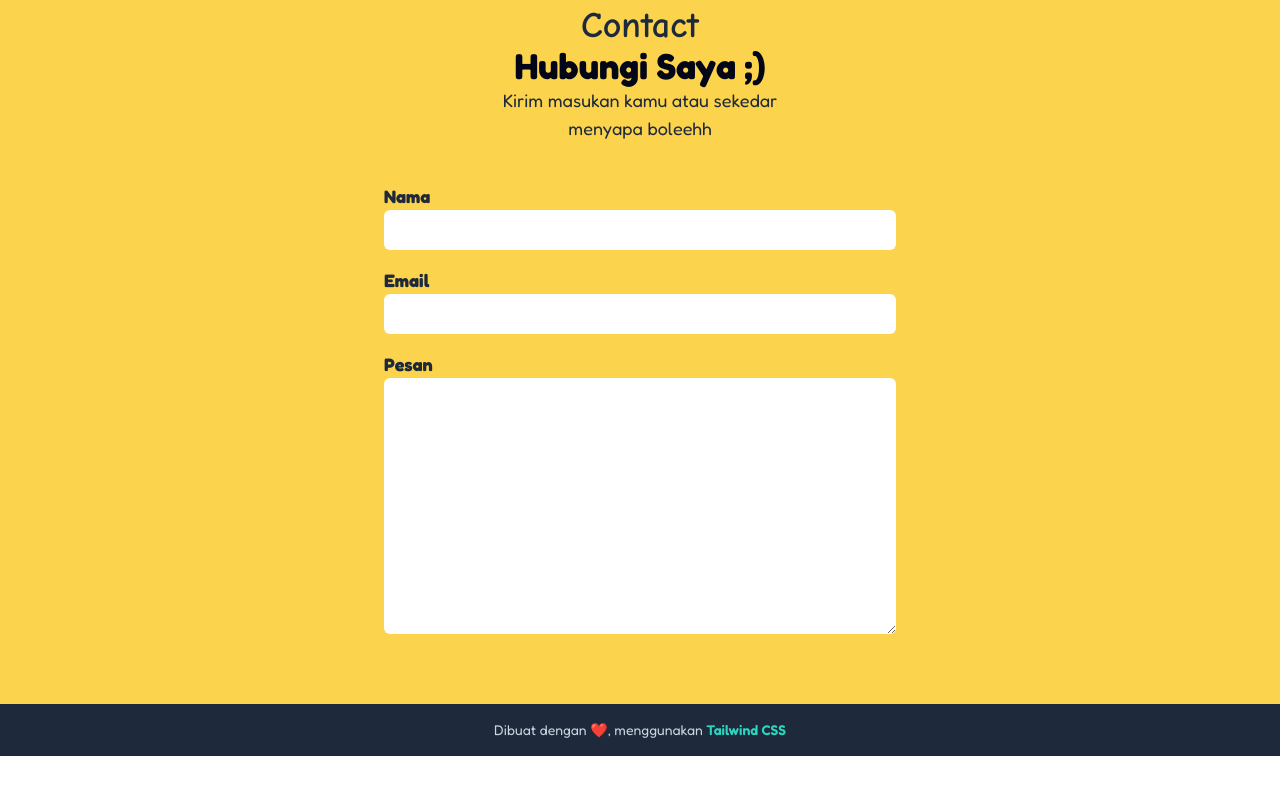
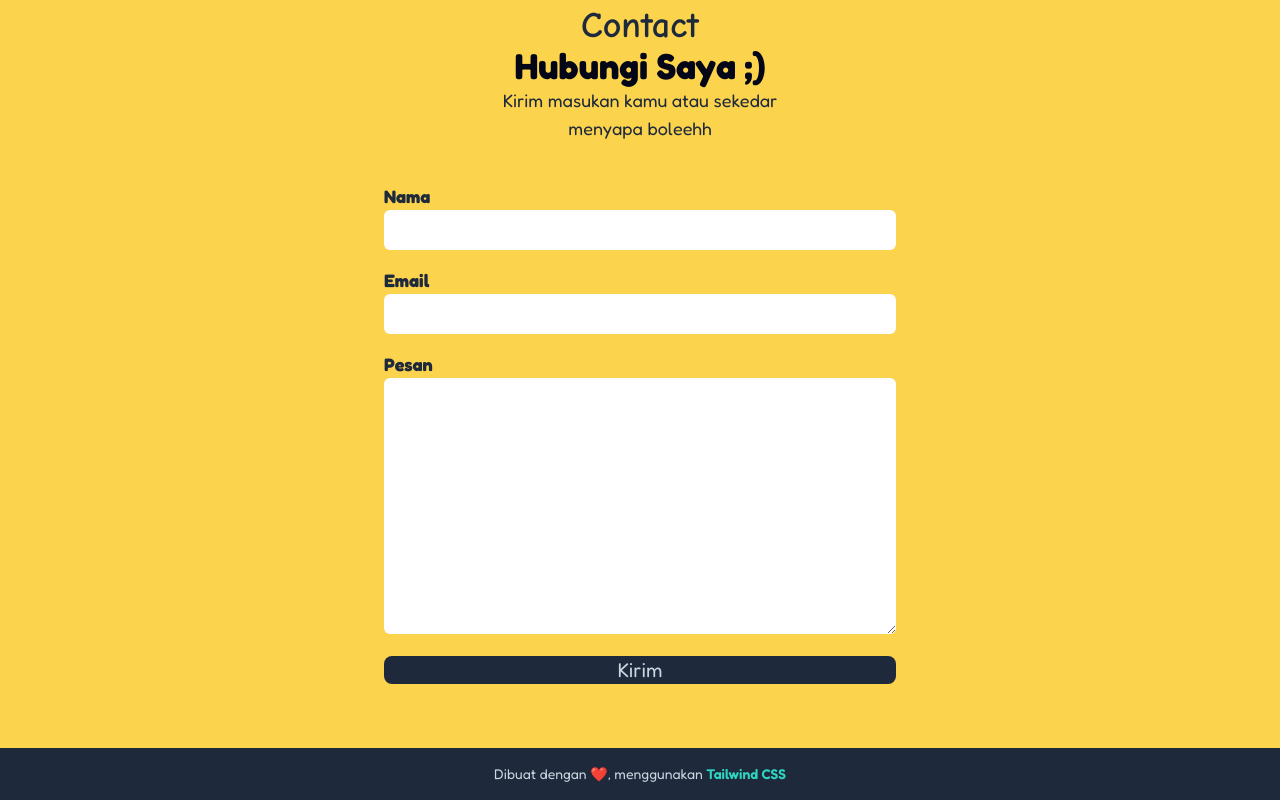
Before and after one commit to lutfiismail52/gabut, a website: page index.html in a window 1280 px wide. Shown: the part 3899-4699 px from the top of the page. Before the commit the page ends 4655 px from the top, so only its background shows below. Drawn offline with nearby package versions, Linux system fonts and the light colour scheme.

Commit message:
menambahkan tombol submit pada form

```diff
--- a/index.html
+++ b/index.html
@@ -176,6 +176,8 @@
             <input type="email" name="email" id="email" class="w-full rounded-md p-2 focus:outline-none">
             <label for="pesan" class="block font-bold text-lg text-slate-800 mt-4">Pesan</label>
             <textarea name="pesan" id="pesan" class="w-full h-64 rounded-md p-2 focus:outline-none"></textarea>
+
+            <button type="submit" class="w-full text-xl bg-slate-800 text-slate-300 py-2 px-2 rounded-lg mt-4 hover:bg-slate-900">Kirim</button>
           </form>
         </div>
       </div>
```
